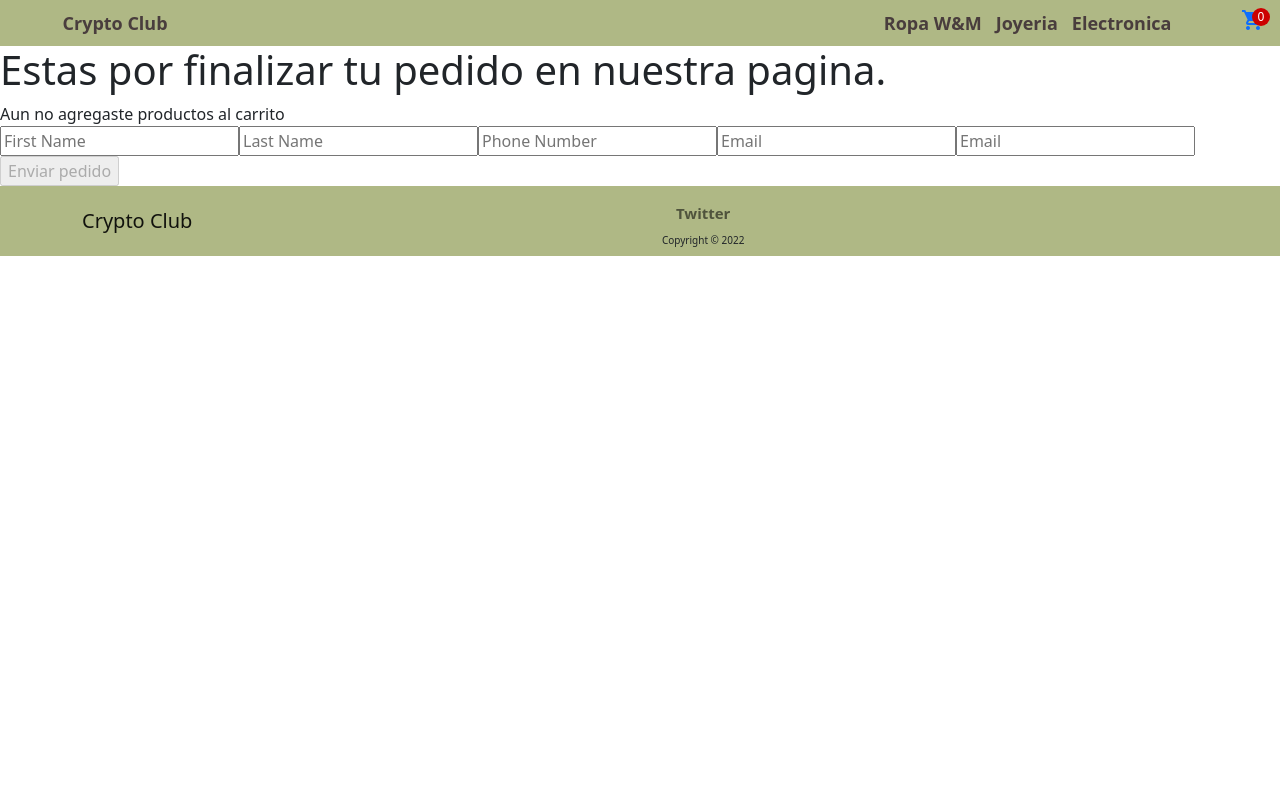
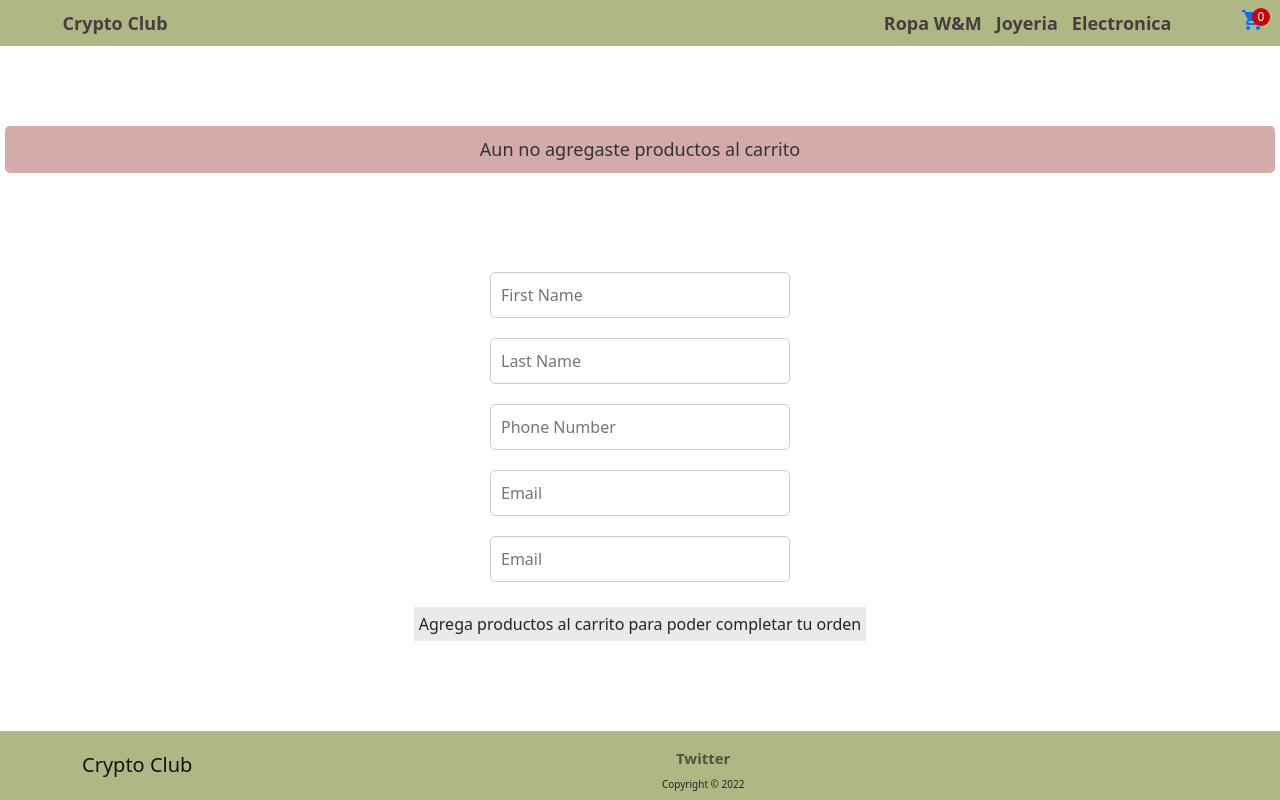
Before and after one commit to MogliatiJuan/cursoReact, a React (Create React App) app: page /cart in a window 1280 px wide. Built offline with nearby package versions, Linux system fonts and the light colour scheme.

Commit message:
Estilos finales

```diff
--- a/src/App.js
+++ b/src/App.js
@@ -15,7 +15,18 @@ const App = () => {
         <Main />
         <Footer />
       </BrowserRouter>
-      <ToastContainer />
+      <ToastContainer
+        position="bottom-right"
+        autoClose={2000}
+        hideProgressBar={false}
+        newestOnTop
+        closeOnClick
+        rtl={false}
+        pauseOnFocusLoss={false}
+        draggable
+        pauseOnHover
+        theme="dark"
+        />
     </CustomProvider>
   );
 };
--- a/src/components/Carrito.js
+++ b/src/components/Carrito.js
@@ -1,4 +1,4 @@
-import { Card } from "react-bootstrap";
+import { Button, Card } from "react-bootstrap";
 import { useCarrito } from "./CustomProvider";
 import { useForm } from "react-hook-form";
 import { toast } from "react-toastify";
@@ -7,7 +7,7 @@ import { addDoc, collection, serverTimestamp } from "firebase/firestore";
 import { db } from "./firebase";
 
 const Carrito = () => {
-    const { carrito } = useCarrito();
+    const { carrito, vaciarCarrito } = useCarrito();
     const [showForm, setShowForm] = useState(true);
     const [usuario, setUsuario] = useState(null);
     const [idPedido, setIdPedido] = useState("");
@@ -23,23 +23,22 @@ const Carrito = () => {
         },
     });
 
-    const precioTotal = (producto) => {
+    const subTotal = (producto) => {
         let total = 0;
         total += producto.price * producto.cantidad;
         return total;
     };
 
     const totalAPagar = () => {
-        let total = 0;
-        carrito.forEach((producto) => {
-        total += precioTotal(producto);
-        });
-        return total;
+        return carrito.reduce(
+        (acumulador, producto) => acumulador + producto.price * producto.cantidad,
+        0
+        );
     };
 
     useEffect(() => {
         if (usuario) {
-        const orden = {
+        const ordenDeCompra = {
             usuario: usuario,
             carrito: carrito,
             totalAPagar: totalAPagar(),
@@ -47,7 +46,7 @@ const Carrito = () => {
         };
 
         const ventasCollection = collection(db, "ventas");
-        const pedidoFirebase = addDoc(ventasCollection, orden);
+        const pedidoFirebase = addDoc(ventasCollection, ordenDeCompra);
 
         pedidoFirebase
             .then((res) => {
@@ -55,7 +54,7 @@ const Carrito = () => {
             setIdPedido(res.id);
             })
             .catch(() => {
-            toast.error("pedido no enviado");
+            toast.error("Hubo un incoveniente con su pedido, intente de nuevo.");
             });
         }
     }, [usuario]);
@@ -83,12 +82,12 @@ const Carrito = () => {
     };
 
     return (
-        <div>
-        <div>
-            <h1 hidden={idPedido !== ""}>
+        <>
+            <div className="carritoCargado">
+                <h1 hidden={carrito.length === 0 || idPedido !== ""}>
                 Estas por finalizar tu pedido en nuestra pagina.
                 </h1>
-            {carrito.length === 0 && "Aun no agregaste productos al carrito"}
+                {carrito.length === 0 && <p className="advertenciaNoProductos">Aun no agregaste productos al carrito</p>}
 
                 {carrito.map((producto) => {
                     return (
@@ -104,16 +103,18 @@ const Carrito = () => {
                             <Card.Text>Descripcion: {producto.description}</Card.Text>
                             <Card.Text>Categoria: {producto.category}</Card.Text>
                             <Card.Text>Cantidad: {producto.cantidad}</Card.Text>
-                    <Card.Text>Subtotal: {precioTotal(producto)}</Card.Text>
+                            <Card.Text>Subtotal: {subTotal(producto)}</Card.Text>
                         </Card.Body>
                         </Card>
                     );
                 })}
-            {carrito.length !== 0 && <p>Total: $ {totalAPagar()} </p>}
+                <Button className="vaciarCarrito" variant="outline-danger" hidden={carrito.length === 0 || idPedido !== ""} onClick={vaciarCarrito}>Vaciar Carrito</Button>{' '}
+                {carrito.length !== 0 && <p className="totalAPagar">Total: $ {totalAPagar()} </p>}
             </div>
         {showForm ? (
-            <form onSubmit={handleSubmit(onSubmit)}>
+            <form onSubmit={handleSubmit(onSubmit)} className="formulario">
             <input
+                type="text"
                 {...register("firstName", { required: true, maxLength: 20 })}
                 aria-invalid={errors.firstName ? "true" : "false"}
                 placeholder="First Name"
@@ -122,15 +123,25 @@ const Carrito = () => {
                 <p role="alert">First name is required</p>
             )}
             <input
+                type="text"
                 {...register("lastName", { required: true, maxLength: 20 })}
+                aria-invalid={errors.lastName ? "true" : "false"}
                 placeholder="Last Name"
             />
+            {errors.lastName?.type === "required" && (
+                <p role="alert">Last name is required</p>
+            )}
             <input
-                type="tel"
+                type="number"
                 {...register("phoneNumber", { required: true, minLength: 6 })}
+                aria-invalid={errors.phoneNumber ? "true" : "false"}
                 placeholder="Phone Number"
             />
+            {errors.phoneNumber?.type === "required" && (
+                <p role="alert">Phone number is required</p>
+            )}
             <input
+                type="email"
                 {...register("email", {
                 required: "Email Address is required",
                 pattern:
@@ -141,6 +152,7 @@ const Carrito = () => {
             />
             {errors.email && <p role="alert">{errors.email?.message}</p>}
             <input
+                type="email"
                 {...register("emailVerification", {
                 required: "Must to rewrite the email",
                 })}
@@ -153,20 +165,21 @@ const Carrito = () => {
             <input
                 type="submit"
                 value="Enviar pedido"
-                disabled={carrito.length === 0}
+                hidden={carrito.length === 0}
             />
+            <label hidden={carrito.length !== 0}>Agrega productos al carrito para poder completar tu orden</label>
             </form>
         ) : (
-            <div>
-            <p>ID de la compra: {idPedido} </p>
+            <div className="compraFinalizada">
+                <p className="idCompra">ID de la compra: {idPedido} </p>
                 <p>Nombre: {usuario.firstName}</p>
                 <p>Apellido: {usuario.lastName}</p>
                 <p>Telefono: {usuario.phoneNumber}</p>
                 <p>Email: {usuario.email}</p>
-            <p>Codigo seguimiento: {generateTrackID()} </p>
+                <p className="codigoSeguimiento">Codigo seguimiento: {generateTrackID()} </p>
             </div>
         )}
-        </div>
+        </>
     );
 };
 
--- a/src/components/CustomProvider.js
+++ b/src/components/CustomProvider.js
@@ -35,7 +35,7 @@ export const useCarrito = () => {
         return carrito.find((producto) => producto.id === id);
     };
 
-    const cantidadProducto = (producto) => {
+    const cantidadProducto = () => {
         let cantidad = 0;
         carrito.forEach((producto) => {
         cantidad = cantidad + producto.cantidad;
--- a/src/components/ItemDetail.js
+++ b/src/components/ItemDetail.js
@@ -1,7 +1,22 @@
+import { useState } from "react";
+import { Button } from "react-bootstrap";
 import Card from "react-bootstrap/Card";
+import { useCarrito } from "./CustomProvider";
 import ItemCount from "./ItemCount";
 
 const ItemDetail = ({ detalleProductos }) => {
+
+  const { setTotalProductos, agregarProducto } = useCarrito();
+  const [ cantidad, setCantidad ] = useState(0)
+
+  const confirmarCantidad = (contador) => {
+      setCantidad(contador)
+  }
+
+  const handleAddCart = () => {
+    agregarProducto(detalleProductos, cantidad);
+    setTotalProductos(cantidad);
+  }
 
   return (
     <div className="detalleProducto">
@@ -19,7 +34,8 @@ const ItemDetail = ({ detalleProductos }) => {
           <Card.Text>Categoria: {detalleProductos.category}</Card.Text>
         </Card.Body>
       </Card>
-      <ItemCount detalleProductos={detalleProductos} />
+      <ItemCount stock={detalleProductos.stock} confirmarCantidad={confirmarCantidad} />
+      <Button variant="outline-info" hidden={cantidad === 0} onClick={handleAddCart}>Añadir al carrito</Button>{' '}
     </div>
   );
 };
--- a/src/index.scss
+++ b/src/index.scss
@@ -1,12 +1,20 @@
 @import "~bootstrap/scss/bootstrap";
 @import url("https://fonts.googleapis.com/icon?family=Material+Icons");
 
-body {
+
+html, body {
+  height: 100%;
   margin: 0;
   padding: 0;
+}
+
+body {
   box-sizing: border-box;
+  display: flex;
+  flex-direction: column;
 
   #root {
+    height: 100%;
     display: flex;
     flex-direction: column;
 
@@ -55,6 +63,9 @@ body {
     }
 
     main {
+      display: flex;
+      flex-direction: column;
+      justify-content: space-evenly;
       flex-grow: 1;
 
       .greeting {
@@ -122,6 +133,167 @@ body {
             max-height: 300px;
           }
         }
+
+        .btnCount{
+          margin: 15px 0;
+          display: flex;
+          flex-flow: row wrap;
+          align-items: center;
+
+          > p {
+            margin: 0;
+            font-size: 18px;
+          }
+
+          button {
+            margin: 0 15px;
+          }
+        }
+      }
+
+      .carritoCargado{
+
+        > h1 {
+          font-size: 2rem;
+          font-weight: bold;
+          color: #333;
+          text-align: center;
+          margin: 1rem 0.5rem;
+          text-shadow: 2px 2px #a7b1bb;
+          border: 2px solid #007bff;
+          padding: 1rem;
+        }
+
+        .totalAPagar{
+          margin: 1rem 0.5rem;
+          border: 2px solid #007bff;
+          border-radius: 10px;
+          box-shadow: 2px 2px #007bff;
+          font-size: 2rem;
+          font-weight: bold;
+          padding: 1rem;
+          text-align: center;
+        }
+
+        .vaciarCarrito {
+          margin: 10px;
+        }
+
+        .card {
+
+          >img {
+            max-height: 300px;
+            object-fit: contain;
+          }
+        }
+
+        .card-body {
+          background-color: #fff;
+          border: 1px solid #eaeaea;
+          border-radius: 10px;
+          padding: 20px;
+          box-shadow: 0 0 10px rgba(0, 0, 0, 0.1);
+          margin-bottom: 20px;
+        }
+
+        .card-title {
+          font-size: 1.5rem;
+          margin-bottom: 10px;
+        }
+
+        .card-text {
+          margin-bottom: 5px;
+        }
+
+        .card-text:last-child {
+          font-weight: bold;
+        }
+
+        .card-text:nth-child(3) {
+          text-transform: capitalize;
+        }
+
+        .advertenciaNoProductos{
+          margin: 10px 5px;
+          animation-name: bounce;
+          animation-duration: 1s;
+          animation-timing-function: ease-in-out;
+          animation-iteration-count: infinite;
+          background-color: #d3abab;
+          color: #333;
+          font-size: 18px;
+          padding: 10px;
+          border-radius: 5px;
+          text-align: center;
+        }
+
+        @keyframes bounce {
+          0% {
+            transform: translateY(0);
+          }
+          50% {
+            transform: translateY(-5px);
+          }
+          100% {
+            transform: translateY(0);
+          }
+        }
+      }
+
+      .compraFinalizada{
+        background-color: #f5f5f5;
+        border: 1px solid #ccc;
+        padding: 20px;
+        margin-top: 20px;
+        border-radius: 5px;
+        box-shadow: 2px 2px #ccc;
+        text-align: center;
+
+        .idCompra{
+          font-size: 1.5rem;
+          font-weight: bold;
+        }
+
+        .codigoSeguimiento {
+          margin-top: 10px;
+          font-size: 1.2rem;
+          font-weight: bold;
+        }
+      }
+
+      .formulario {
+        display: flex;
+        flex-direction: column;
+        align-items: center;
+
+        label{
+          margin: 15px 0;
+          padding: 5px;
+          background-color: #3333331a;
+        }
+      }
+
+      input {
+        margin: 10px 0;
+        padding: 10px;
+        border-radius: 5px;
+        border: 1px solid #ccc;
+        width: 300px;
+      }
+
+      input[type="submit"] {
+        background-color: #4CAF50;
+        color: white;
+        font-size: 16px;
+        padding: 10px 20px;
+        border: none;
+        border-radius: 5px;
+        margin-top: 20px;
+      }
+
+      p[role="alert"] {
+        color: red;
+        margin: 5px 0;
       }
     }
 
```
Also changed, not shown: src/components/ItemCount.js (+32 -13 lines), 1 other file (tests, documents, lock files or other folders). Lines whose indentation alone changed are shown as unchanged.
